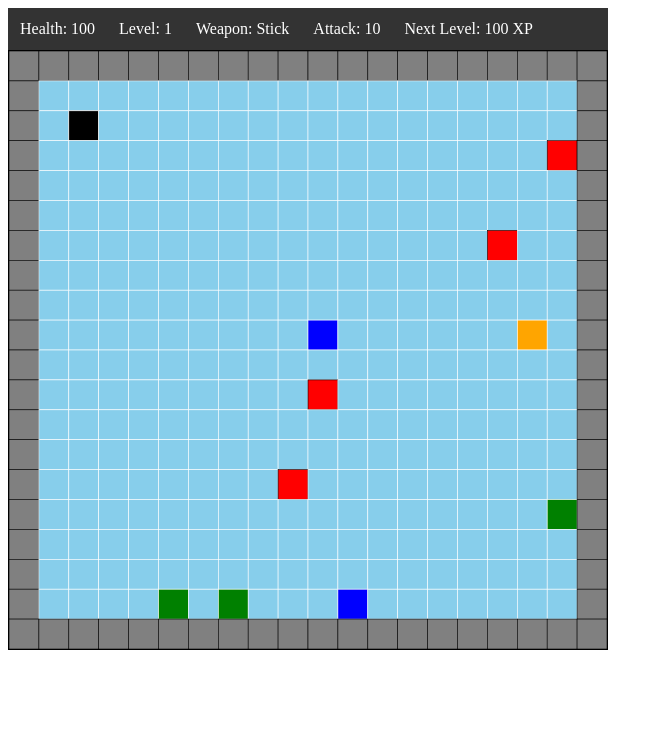
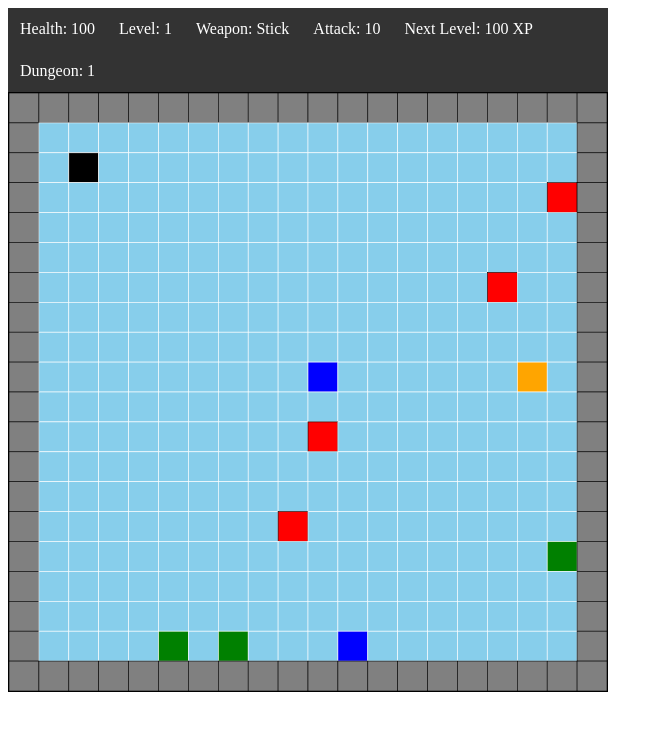
Before and after one commit to KenzoM/fcc-roguelike-dungeon-crawler, a React (Create React App) app: page / in a window 1280 px wide. Shown: the top 730 px of the page, without its empty margins (0-663 px from the left). Built offline with nearby package versions, Linux system fonts and the light colour scheme.

Commit message:
adds dungeon number to status bar

```diff
--- a/src/components/StatusBar.js
+++ b/src/components/StatusBar.js
@@ -2,6 +2,7 @@ import React from 'react';
 
 const StatusBar = (props) => {
   let { health, exp, level, weapon, attack } = props.player
+  let { dungeon } = props
   return (
     <div className="status-bar">
       <ul>
@@ -10,6 +11,7 @@ const StatusBar = (props) => {
         <li>Weapon: {weapon} </li>
         <li>Attack: {attack} </li>
         <li>Next Level: {exp} XP</li>
+        <li>Dungeon: {dungeon}</li>
       </ul>
     </div>
   )
--- a/src/containers/StatusBarContainer.js
+++ b/src/containers/StatusBarContainer.js
@@ -4,7 +4,8 @@ import StatusBar from '../components/StatusBar'
 
 const mapStateToProps = (state) => {
   return {
-    player: state.mapGenerated.player
+    player: state.mapGenerated.player,
+    dungeon: state.mapGenerated.dungeon
   };
 }
 
```
